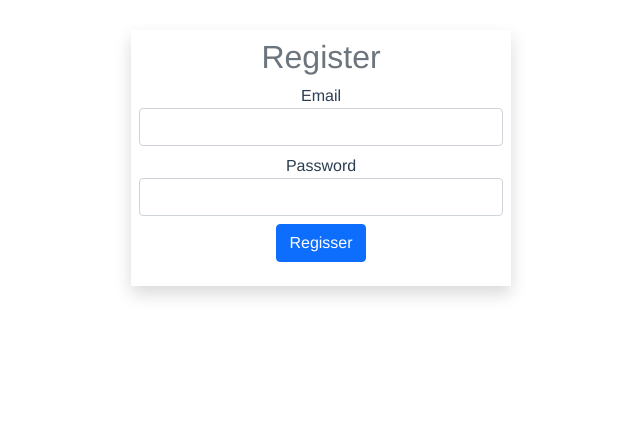
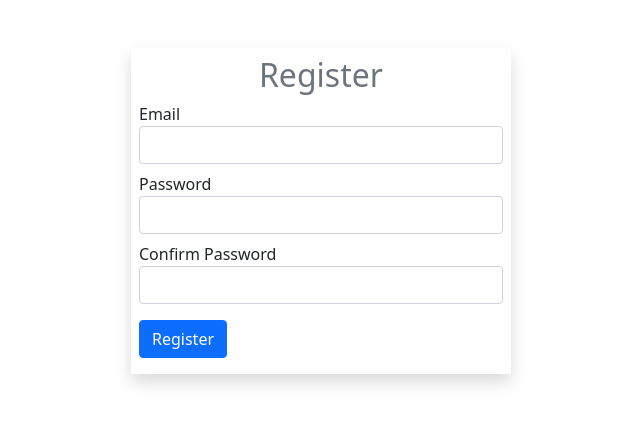
Before and after one commit to Oladayo-Ahmod/vue_chat_app, a Vue app: page / in a window 1280 px wide. Shown: the top 424 px of the page, without its empty margins (319-959 px from the left). Built offline with nearby package versions, Linux system fonts and the light colour scheme.

Commit message:
implementing login system firebase

```diff
--- a/src/App.vue
+++ b/src/App.vue
@@ -1,19 +1,29 @@
 <template>
   <div id="nav">
    <div class="container">
-		  <div class="row justify-content-center align-items-center">
+		  <div class="row mt-5 justify-content-center align-items-center">
 			  <div class="col-md-4 shadow p-2">
 				    <form @submit.prevent="Register">
-              <h2 class="text-secondary">Register</h2>
+              <h2 class="text-secondary text-center">Register</h2>
+              <!-- error message -->
+              <div class="error-message" v-if="register_state.errorMessage !== ''" :class="(register_state.errorMessage !== '' ? 'alert alert-danger' : '')">
+                {{register_state.errorMessage}}</div>
+                <!-- success message -->
+                <div class="success-message" v-if="register_state.successMessage !== ''" :class="(register_state.successMessage !== '' ? 'alert alert-success' : '')">
+                {{register_state.successMessage}}</div>
               <div class="form-group my-2">
                 <label for="">Email</label>
-                <input type="text" v-model="email" name="" id="" class="form-control" placeholder="" aria-describedby="helpId">
+                <input type="email"  v-model="email" name="" id="" class="form-control" placeholder="" aria-describedby="helpId">
               </div>
               <div class="form-group my-2">
                 <label for="">Password</label>
-                <input type="password" name="" id="" class="form-control" placeholder="" aria-describedby="helpId">
-                <button type="submit" class="my-2 btn btn-primary">Regisser</button>
+                <input type="password"  name="" v-model="password" id="" class="form-control" placeholder="" aria-describedby="helpId">
               </div>
+              <div class="form-group my-2">
+                <label for="">Confirm Password</label>
+                <input type="password"  name="" v-model="c_password" id="" class="form-control" placeholder="" aria-describedby="helpId">
+              </div>
+               <button type="submit" class="my-2 btn btn-primary">Register</button>
 					</form>
 			  </div>
 		  </div>
@@ -21,26 +31,63 @@
   </div>
   <!-- <router-view/> -->
 </template>
+  <script>
+    import {reactive, onMounted, ref} from 'vue'
+    import db from './db'
+    export default {
+      name:'App',
 
-<style>
-#app {
-  font-family: Avenir, Helvetica, Arial, sans-serif;
-  -webkit-font-smoothing: antialiased;
-  -moz-osx-font-smoothing: grayscale;
-  text-align: center;
-  color: #2c3e50;
-}
+    setup() {
+      const email = ref("");
+      const password = ref("");
+      const c_password = ref("");
+      // const successMessage = '';
+      const register_state = reactive({
+        errorMessage : "",
+        successMessage : ""
+      })
 
-#nav {
-  padding: 30px;
-}
+      // let errorMessage = '';
+      // const confirmPassword = ()=>{
+      //   if (this.password !== this.c_password) {
+      //     alert('nop')
+      //   }
+      // }
+     const Register = ()=>{
+      //  alert(password.value)
+        if(password.value == '' || c_password.value == '' ||  email.value == ''){
+          register_state.errorMessage = 'All fields are required!'
+          register_state.errorMessage = ''
+          console.log(register_state.errorMessage)
+        }
+         else if (password.value !== c_password.value) {
+          register_state.errorMessage = 'Password  do not match!'
+          register_state.errorMessage = ''
+          console.log(register_state.errorMessage)
+        }
+        else{
+            const register = db.auth().createUserWithEmailAndPassword(email.value,password.value);
+            if (register) {
+              // console.log(db.auth.Error.code)
+              // console.log(Future.error)
+               register_state.successMessage = 'Registered Successfully!'
+                console.log(register_state.successMessage)
+            }
+        }
 
-#nav a {
-  font-weight: bold;
-  color: #2c3e50;
-}
+     }
 
-#nav a.router-link-exact-active {
-  color: #42b983;
-}
+     return {
+       email,
+       password,
+       c_password,
+       Register,
+      //  successMessage,
+       register_state,
+     }
+    }
+    }
+  </script>
+<style scoped>
+
 </style>
--- a/src/db.js
+++ b/src/db.js
@@ -1,5 +1,6 @@
 import firebase from 'firebase/app';
 import "firebase/database";
+import "firebase/auth";
 
 const config = {
 	// firebase api keys
--- a/src/views/Login.vue
+++ b/src/views/Login.vue
@@ -3,7 +3,7 @@
 </template>
 <script>
 export default {
-    name : 'Login',
+    name: 'Login',
 	props : ['Login']
 }
 </script>
```
